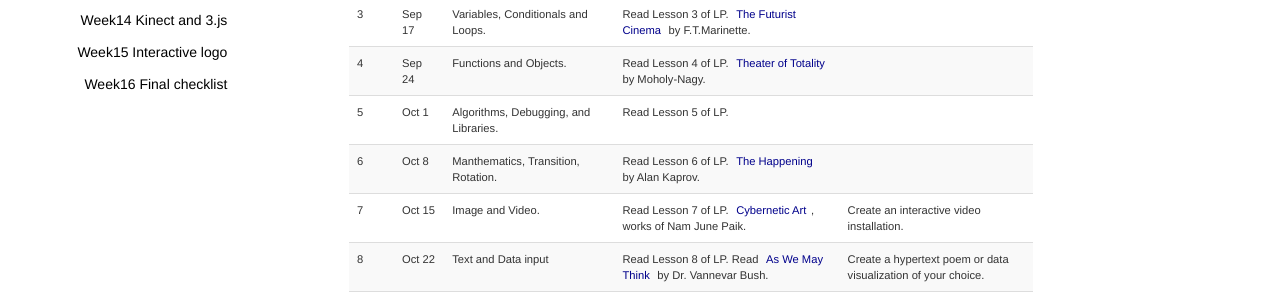
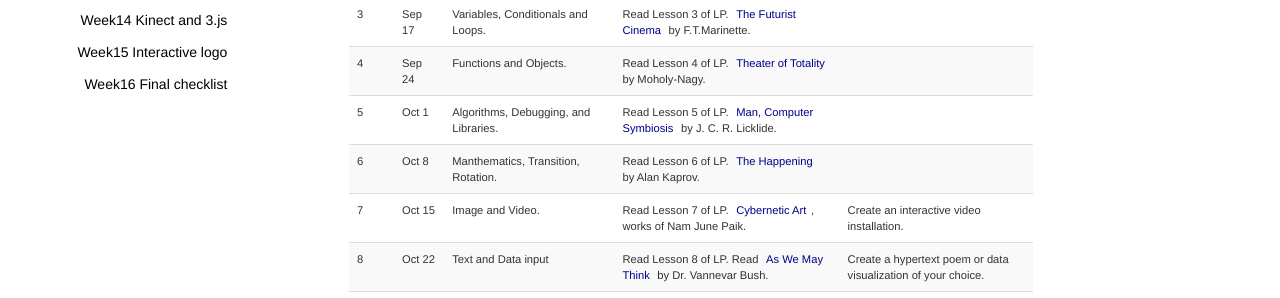
Before and after one commit to zhenzhenqi/NMA3012, a Jekyll site: the page built from index.html, in a window 1280 px wide. Shown: the part 523-821 px from the top of the page. Built offline with Jekyll 4.4.1, drawn with Linux system fonts in a browser that asks for light colours; nearby versions of some CDN libraries.

```diff
--- a/index.html
+++ b/index.html
@@ -59,7 +59,7 @@ title: Welcome to NMA3012 | Programming Interactivity
             <td id="td_id_1" class="td-class-1">5</td>
             <td id="td_id_5" class="td-class-5">Oct 1</td>
             <td>Algorithms, Debugging, and Libraries.</td>
-            <td>Read Lesson 5 of LP.</td>
+            <td>Read Lesson 5 of LP. <a href="http://worrydream.com/refs/Licklider%20-%20Man-Computer%20Symbiosis.pdf">Man, Computer Symbiosis</a> by J. C. R. Licklide.</td>
             <td></td>
         </tr>
         <tr id="tr_id_5" class="tr-class-5">
```
